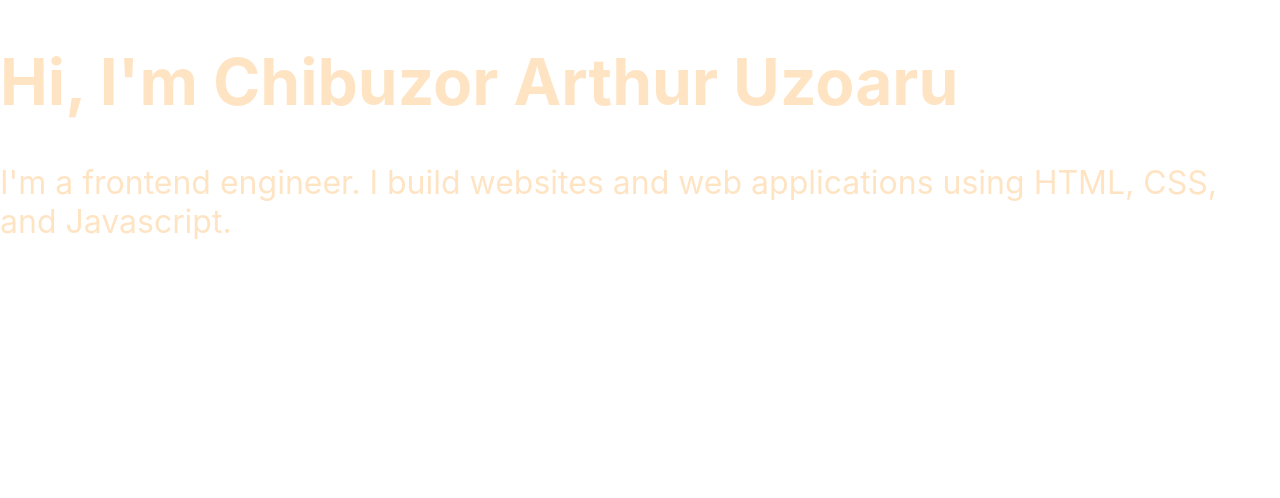
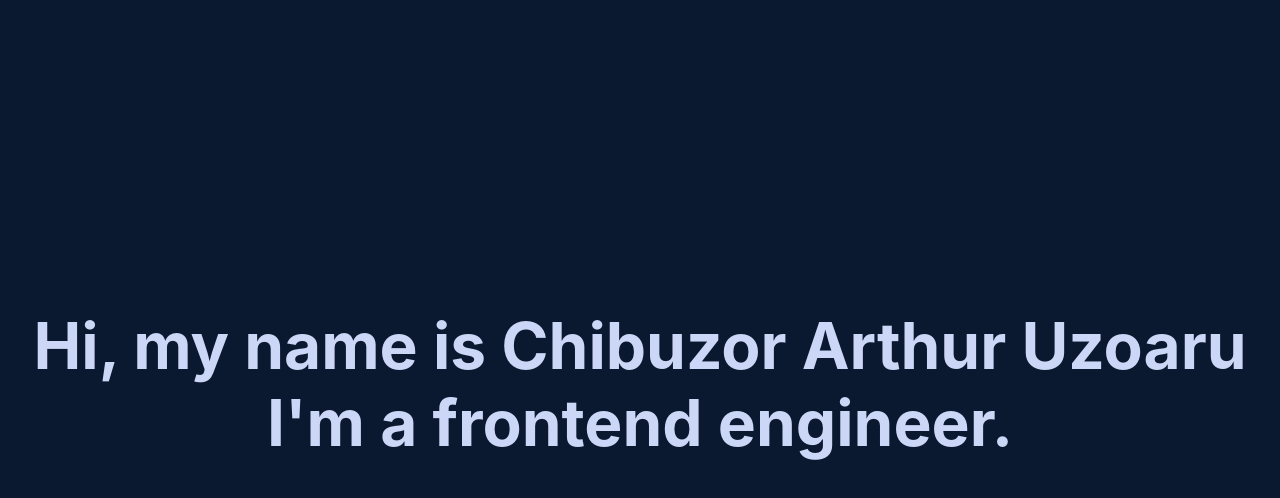
Before and after one commit to arthurbazz/personal-portfolio, a React (Create React App) app in the folder portfolio/: page / in a window 1280 px wide. Shown: the top 498 px of the page. Built offline with nearby package versions, Linux system fonts and the light colour scheme.

Commit message:
update pages

```diff
--- a/portfolio/src/pages/screens/hero/index.js
+++ b/portfolio/src/pages/screens/hero/index.js
@@ -3,15 +3,24 @@ import React from "react";
 
 const Hero = () => {
   return (
-    <div className="hero">
+    <section className="hero">
       <div className="hero-text">
-        <h1>Hi, I'm Chibuzor Arthur Uzoaru</h1>
+        {/* <h1>Hi, I'm Chibuzor Arthur Uzoaru</h1>
         <p>
           I'm a frontend engineer. I build websites and web applications using
           HTML, CSS, and Javascript.
+        </p> */}
+
+        <h1 class="hero-title">
+          Hi, my name is <span class="text-color-main">Chibuzor Arthur Uzoaru</span>
+          <br />
+          I'm a frontend engineer.
+        </h1>
+        <p>
+
         </p>
       </div>
-    </div>
+    </section>
   );
 };
 
--- a/portfolio/src/styles/global.scss
+++ b/portfolio/src/styles/global.scss
@@ -1,4 +1,17 @@
-body {
-    font-size: 2em;
-    color: bisque;
+// CSS Reset
+* {
+  margin: 0;
+  padding: 0;
+  box-sizing: border-box;
 }
+
+// import styles
+// @import "./abstracts/bootstrap";
+// @import "./abstracts/mixins";
+@import "./abstracts/variables";
+@import "./pages/_hero";
+@import "./pages/_about";
+@import "./pages/_projects";
+
+// @import "./components/_navbar";
+// @import "./components/_footer";
--- a/portfolio/src/styles/vendor/_bootstrap.scss
+++ /dev/null
@@ -1 +0,0 @@
-@import "~bootstrap/scss/bootstrap";
```
Also changed, not shown: portfolio/src/App.js (+1 -6 lines), portfolio/src/pages/homepage/index.js (+0 -10 lines).
